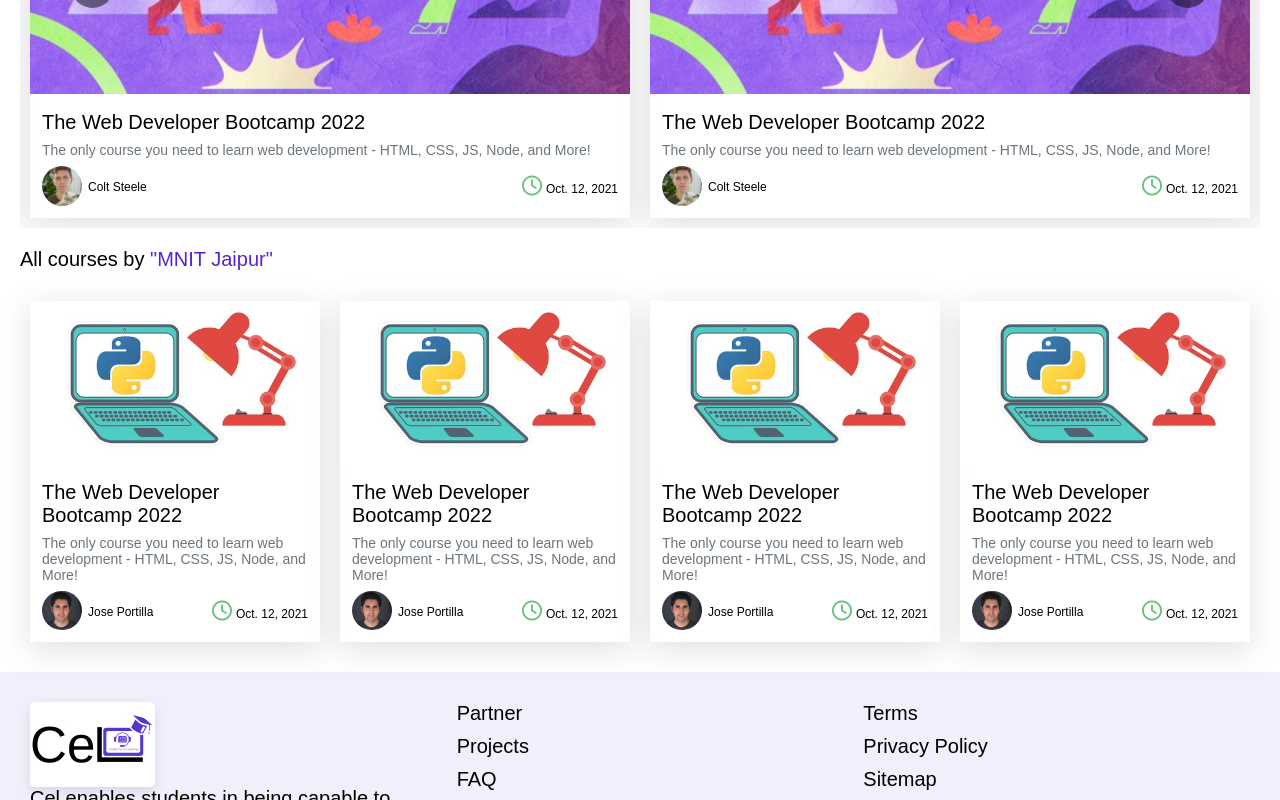
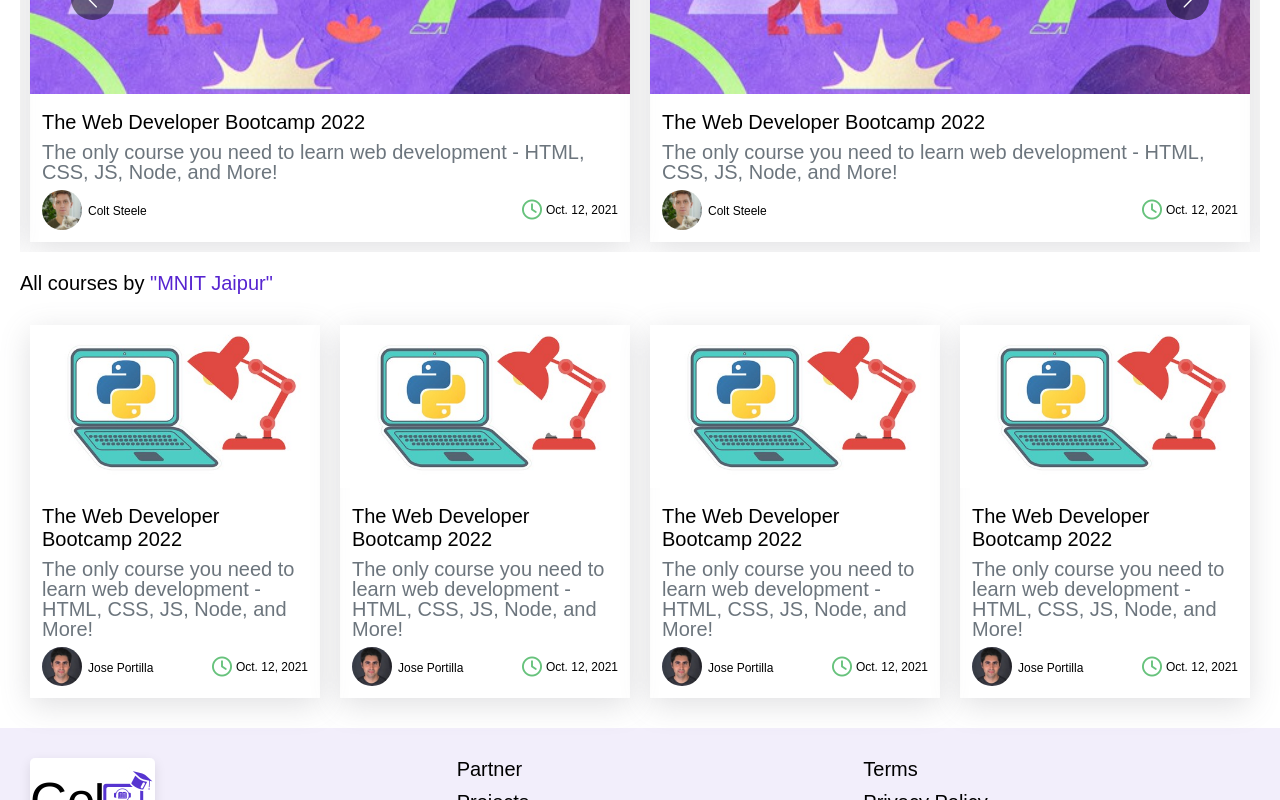
Before and after one commit to gouravkargwal/CEL-MNIT, a React (Create React App) app in the folder client/: page /courses in a window 1280 px wide. Shown: the part 940-1740 px from the top of the page. Built offline with nearby package versions, Linux system fonts and the light colour scheme; a web font is replaced by a local one.

Commit message:
Minor bugs

```diff
--- a/client/src/components/Courses/Courses.css
+++ b/client/src/components/Courses/Courses.css
@@ -1,9 +1,3 @@
-/* body,
-html {
-  height: 100%;
-} */
-
-/* hero image */
 .hero-image {
   background-image: url("./assets/kisibhinaam.jpeg");
   min-height: 60vh;
@@ -11,6 +5,7 @@
   background-repeat: no-repeat;
   background-size: cover;
   margin-bottom: 50px;
+  position: relative;
 }
 
 .courses-container {
@@ -46,7 +41,8 @@
 }
 
 .course-card-description {
-  font-size: 14px;
+  /* font-size: 14px; */
+  line-height: 1;
   padding: 8px 0;
   color: #6c757d;
 }
@@ -73,6 +69,8 @@
 
 .course-card-date {
   font-size: 12px;
+  display: flex;
+  align-items: center;
 }
 
 .fa-clock {
```
